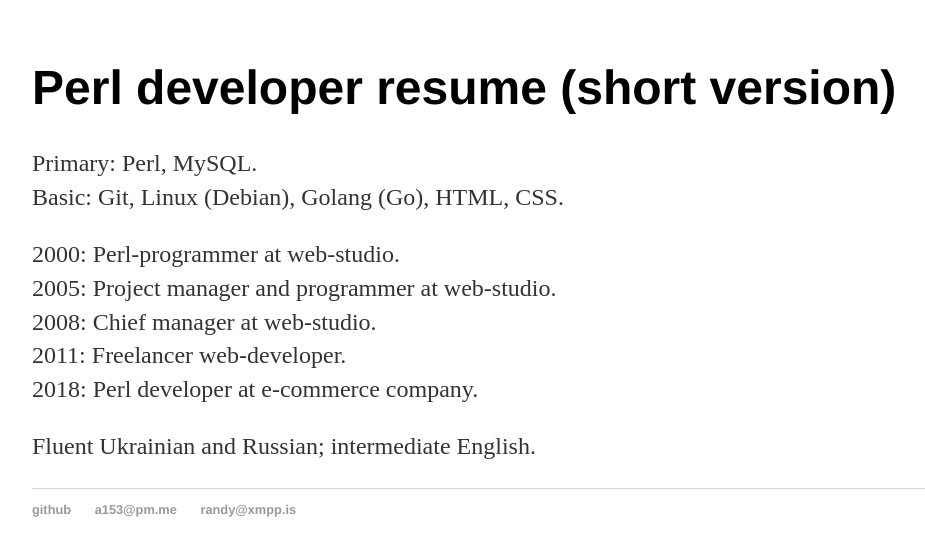
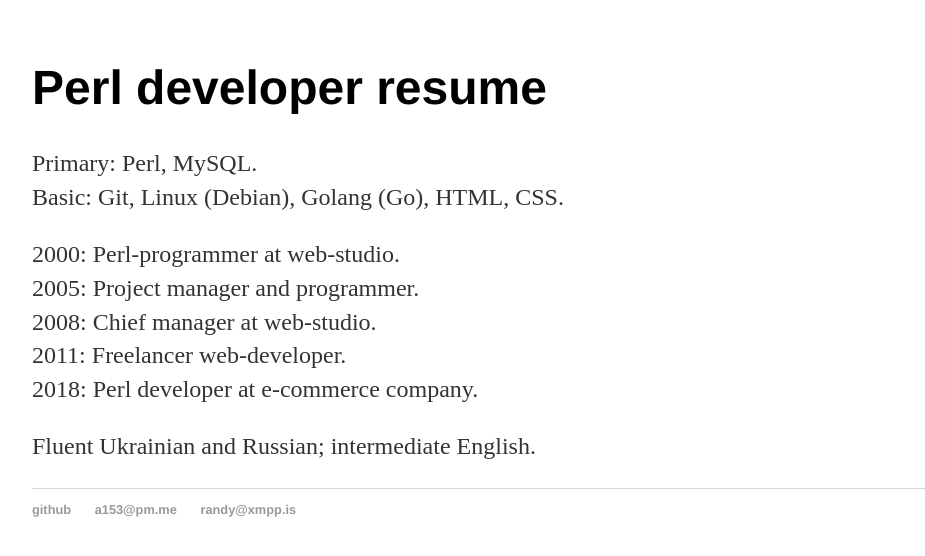
Before and after one commit to aa153/aa153.github.io, a Jekyll site: the page built from index.html, in a window 1280 px wide. Shown: the top 556 px of the page, without its empty margins (160-1085 px from the left). Built offline with Jekyll 4.4.1, drawn with Linux system fonts in a browser that asks for light colours.

Commit message:
Update index.html

```diff
--- a/index.html
+++ b/index.html
@@ -3,14 +3,14 @@ layout: default
 title: Perl developer resume
 ---
 	<div class="blurb">
-	<h1>Perl developer resume (short version)</h1>
+	<h1>Perl developer resume</h1>
 	<p>
 		Primary: Perl, MySQL.<br>
 		Basic: Git, Linux (Debian), Golang (Go), HTML, CSS.<br>
 	</p>
 	<p>
 		2000: Perl-programmer at web-studio.<br>
-		2005: Project manager and programmer at web-studio.<br>
+		2005: Project manager and programmer.<br>
 		2008: Chief manager at web-studio.<br>
 		2011: Freelancer web-developer.<br>
 		2018: Perl developer at e-commerce company.<br>
```
